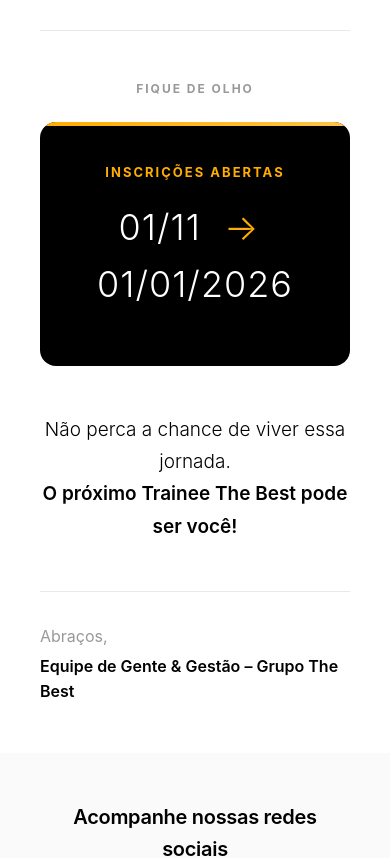
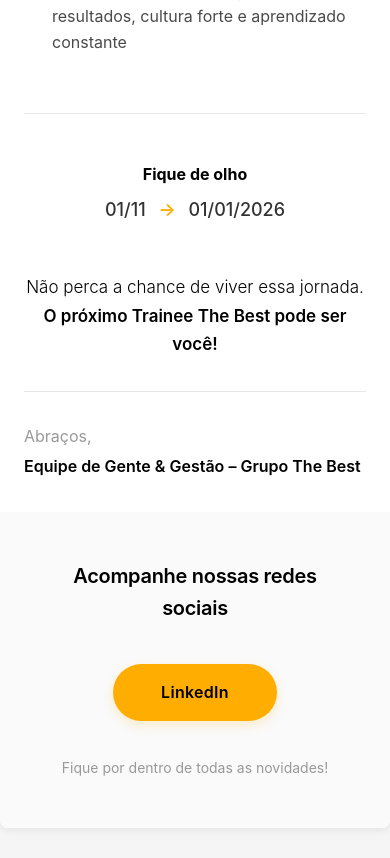
Before and after one commit to Ritabatista/traineee, a plain HTML site: page index.html in a window 390 px wide. Shown: the part 1142-2000 px from the top of the page. Drawn offline with Linux system fonts and the light colour scheme.

Commit message:
Update index.html

```diff
--- a/index.html
+++ b/index.html
@@ -31,6 +31,11 @@
             box-shadow: 0 2px 8px rgba(0, 0, 0, 0.08);
             border-radius: 8px;
             overflow: hidden;
+        }
+
+        .header-image img {
+            width: 100%;
+            display: block;
         }
 
         .content {
@@ -109,67 +114,34 @@
             font-weight: 700;
         }
 
+        /* CTA Seção simplificada */
         .cta-section {
+            text-align: center;
             margin: 48px 0;
-            text-align: center;
         }
 
         .cta-label {
-            font-size: 12px;
-            font-weight: 700;
-            text-transform: uppercase;
-            letter-spacing: 2px;
-            color: #999999;
-            margin-bottom: 24px;
-        }
-
-        .date-card {
-            background-color: #000000;
-            border-radius: 16px;
-            padding: 40px 32px;
-            text-align: center;
-            position: relative;
-            overflow: hidden;
-        }
-
-        .date-card:before {
-            content: '';
-            position: absolute;
-            top: 0;
-            left: 0;
-            right: 0;
-            height: 4px;
-            background: linear-gradient(90deg, #ffad00 0%, #ffc446 100%);
-        }
-
-        .date-icon {
-            font-size: 13px;
-            font-weight: 700;
-            text-transform: uppercase;
-            letter-spacing: 2px;
-            color: #ffad00;
-            margin-bottom: 16px;
+            font-size: 18px;
+            margin-bottom: 8px;
         }
 
         .date-text {
-            font-size: 36px;
-            font-weight: 300;
-            color: #ffffff;
-            letter-spacing: 1px;
-            margin: 12px 0;
+            font-size: 20px;
+            color: #333;
+            font-weight: 500;
         }
 
         .date-separator {
+            margin: 0 8px;
             color: #ffad00;
-            margin: 0 12px;
-            font-weight: 300;
+            font-weight: 600;
         }
 
         .closing {
             font-size: 19px;
             color: #000000;
             text-align: center;
-            margin: 48px 0;
+            margin: 32px 0 48px;
             line-height: 1.7;
             font-weight: 300;
         }
@@ -234,11 +206,54 @@
             margin-top: 20px;
             line-height: 1.6;
         }
+
+        /* Responsividade Mobile */
+        @media only screen and (max-width: 480px) {
+            .content {
+                padding: 32px 24px;
+            }
+
+            .greeting {
+                font-size: 24px;
+            }
+
+            .text-block {
+                font-size: 16px;
+            }
+
+            .section-title {
+                font-size: 20px;
+            }
+
+            .benefits li {
+                font-size: 16px;
+                padding-left: 28px;
+            }
+
+            .cta-label {
+                font-size: 16px;
+            }
+
+            .date-text {
+                font-size: 18px;
+            }
+
+            .closing {
+                font-size: 17px;
+                margin: 24px 0 32px;
+            }
+        }
     </style>
 </head>
 <body>
     <div class="email-wrapper">
         <div class="email-container">
+
+            <!-- HEADER IMAGE -->
+            <div class="header-image">
+                <img src="https://email-editor-production.s3.amazonaws.com/images/690553/editor_images/Banner_Treinee_2026_120x40cm%20%282%29_page-0001%20%281%29_1.jpg" alt="Banner Trainee 2026">
+            </div>
+
             <div class="content">
                 <div class="greeting">Olá!</div>
 
@@ -266,15 +281,10 @@
 
                 <div class="divider"></div>
 
+                <!-- DATA CARD SIMPLIFICADO -->
                 <div class="cta-section">
-                    <div class="cta-label">Fique de olho</div>
-
-                    <div class="date-card">
-                        <div class="date-icon"> Inscrições abertas</div>
-                        <div class="date-text">
-                            01/11 <span class="date-separator">→</span> 01/01/2026
-                        </div>
-                    </div>
+                    <div class="cta-label"><strong>Fique de olho</strong></div>
+                    <div class="date-text">01/11 <span class="date-separator">→</span> 01/01/2026</div>
                 </div>
 
                 <div class="closing">
@@ -290,11 +300,10 @@
 
             <div class="social-section">
                 <div class="social-title">Acompanhe nossas redes sociais</div>
-                <a href="https://www.linkedin.com/search/results/all/?heroEntityKey=urn%3Ali%3Aorganization%3A107876935&keywords=The%20Best%20A%C3%A7a%C3%AD&origin=ENTITY_SEARCH_HOME_HISTORY&sid=Yn7" class="social-button">
-                    Seguir no LinkedIn
-                </a>
-                <div class="social-subtitle">Fique por dentro de todas as novidades e oportunidades</div>
+                <a href="https://www.linkedin.com" class="social-button">LinkedIn</a>
+                <div class="social-subtitle">Fique por dentro de todas as novidades!</div>
             </div>
+
         </div>
     </div>
 </body>
```
